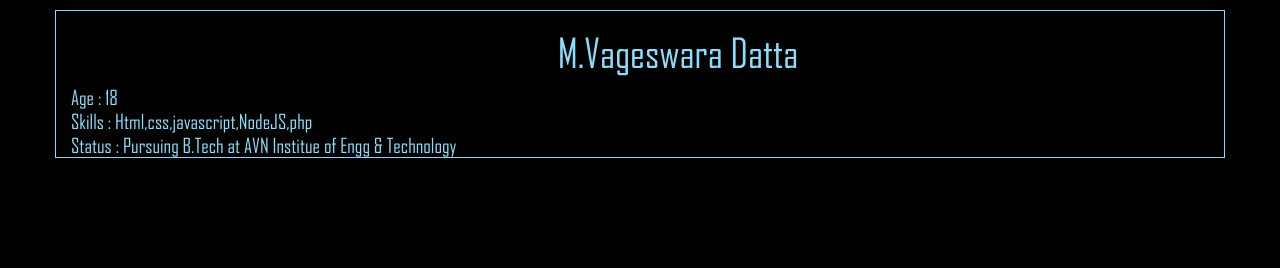
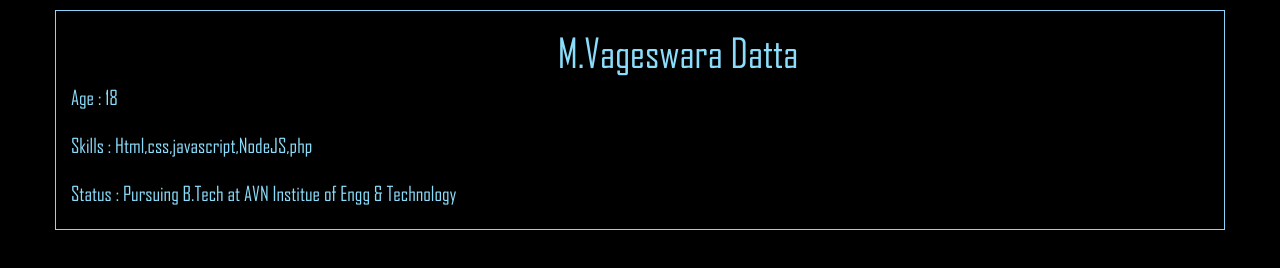
Before and after one commit to Datta973/Datta973.github.io, a plain HTML site: page index.html in a window 1280 px wide. Drawn offline with Linux system fonts and the light colour scheme.

Commit message:
Change 1

```diff
--- a/index.html
+++ b/index.html
@@ -16,9 +16,9 @@
             <h1 id='title'>M.Vageswara Datta</h1>
         </div>
         <div id='stats'>
-            <div>Age : 18</div>
-            <div>Skills : Html,css,javascript,NodeJS,php</div>
-            <div>Status : Pursuing B.Tech at AVN Institue of Engg & Technology</div>
+            <div>Age : 18</div><br/>
+            <div>Skills : Html,css,javascript,NodeJS,php</div><br/>
+            <div>Status : Pursuing B.Tech at AVN Institue of Engg & Technology</div><br/>
         </div>
     </div>
     <script src="src/js/worker.js"></script>
```
